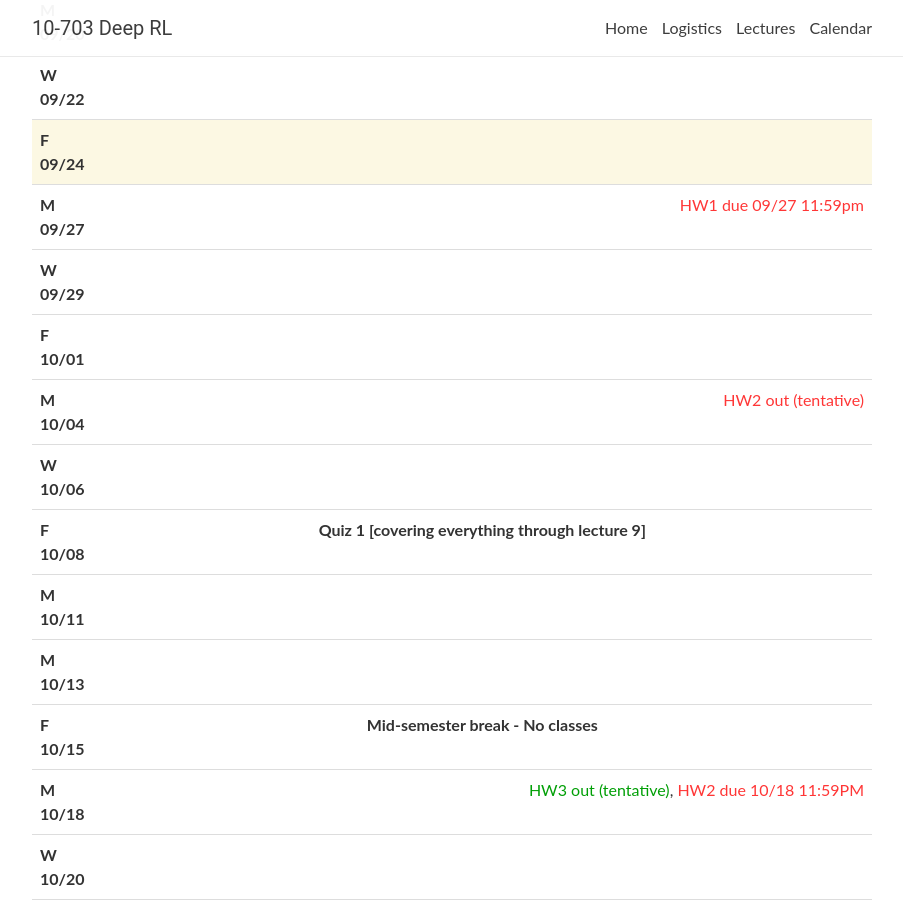
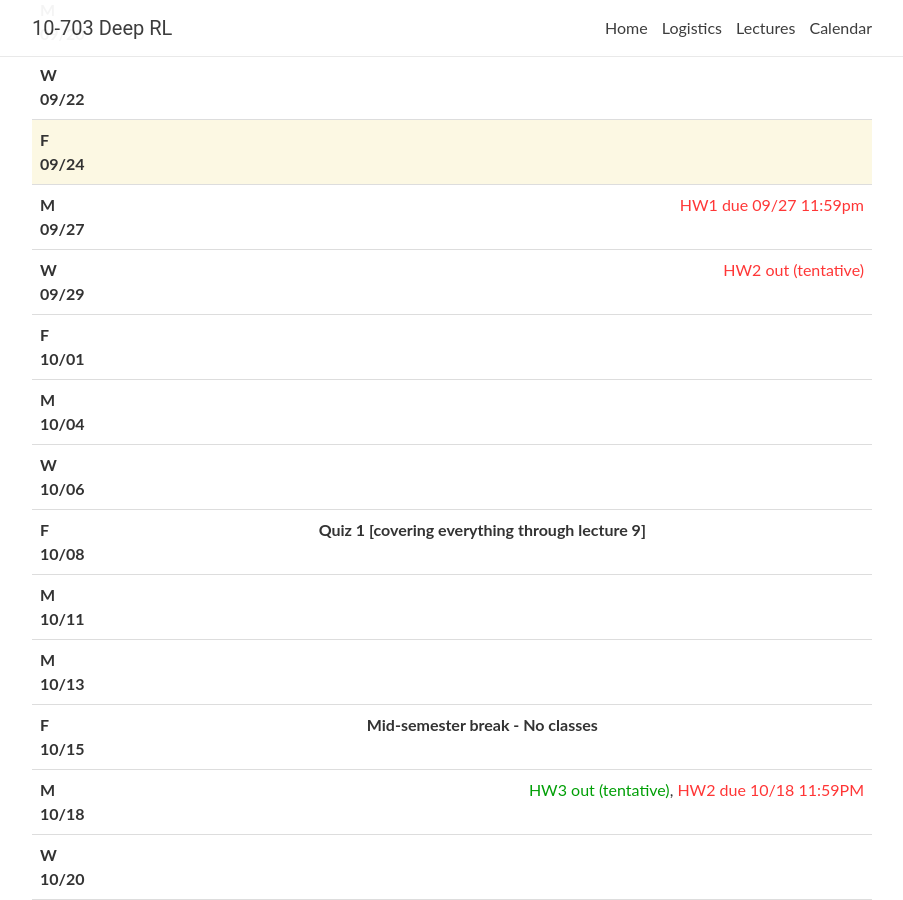
Before and after one commit to cmudeeprl/403website_s22, a Jekyll site: the page built from _pages/lectures.md, in a window 1280 px wide and 900 px high, scrolled down 809 px. Shown: the whole window, without its empty margins (188-1091 px from the left). Built offline with Jekyll 4.4.1, drawn with Linux system fonts in a browser that asks for light colours; nearby versions of some CDN libraries; comment, search, counter and statistics services are not loaded.

Commit message:
Update lectures.yml

```diff
--- a/_data/lectures.yml
+++ b/_data/lectures.yml
@@ -287,6 +287,7 @@
     - Mnih et al. <a href="https://arxiv.org/abs/1602.01783">Asynchronous Methods for Deep Reinforcement Learning</a>
     - Lillicrap et al. <a href="https://arxiv.org/abs/1509.02971" target="_blank">Continuous control with deep reinforcement learning</a>
     - Fujimoto et al. <a href="https://arxiv.org/abs/1802.09477" target="_blank">Addressing Function Approximation Error in Actor-Critic Methods</a>
+  logistics: <span class="deadline">HW2 out (tentative)</span>
 
 - date: F 10/01
   lecturer:
@@ -310,7 +311,7 @@
     - Schulman et al. <a href="https://arxiv.org/pdf/1707.06347.pdf" target="_blank">Proximal Policy Optimization Algorithms</a>
     - Rajeswaran et al. <a href="https://arxiv.org/pdf/1703.02660.pdf" target="_blank">Towards Generalization and Simplicity in Continuous Control</a>
     - Wu et al. <a href="https://papers.nips.cc/paper/7112-scalable-trust-region-method-for-deep-reinforcement-learning-using-kronecker-factored-approximation.pdf" target="_blank">Scalable trust-region method for deep reinforcement learning using Kronecker-factored approximation</a>
-  logistics: <span class="deadline">HW2 out (tentative)</span>
+
 
 - date: W 10/06
   lecturer: Ruslan
```
